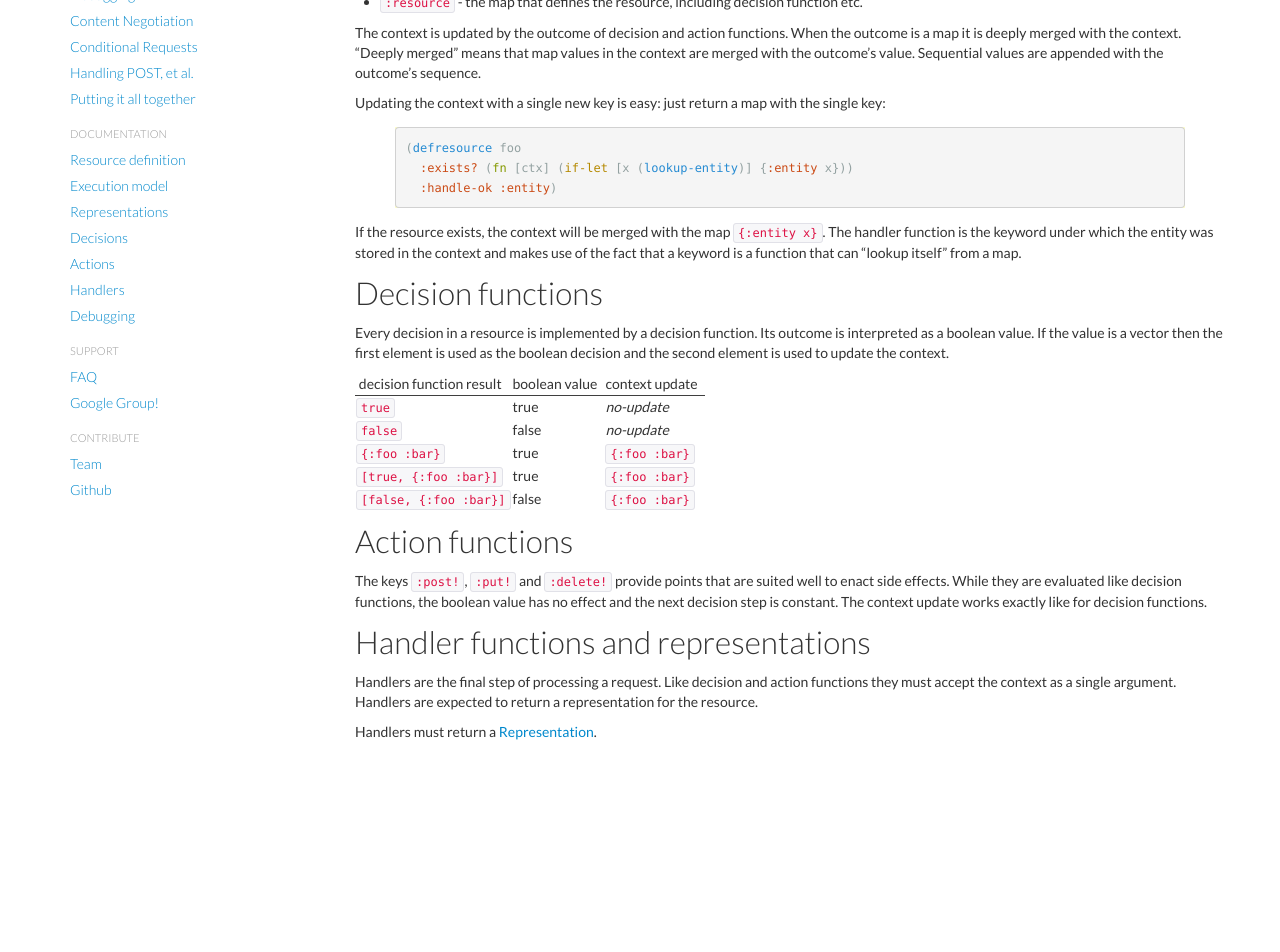
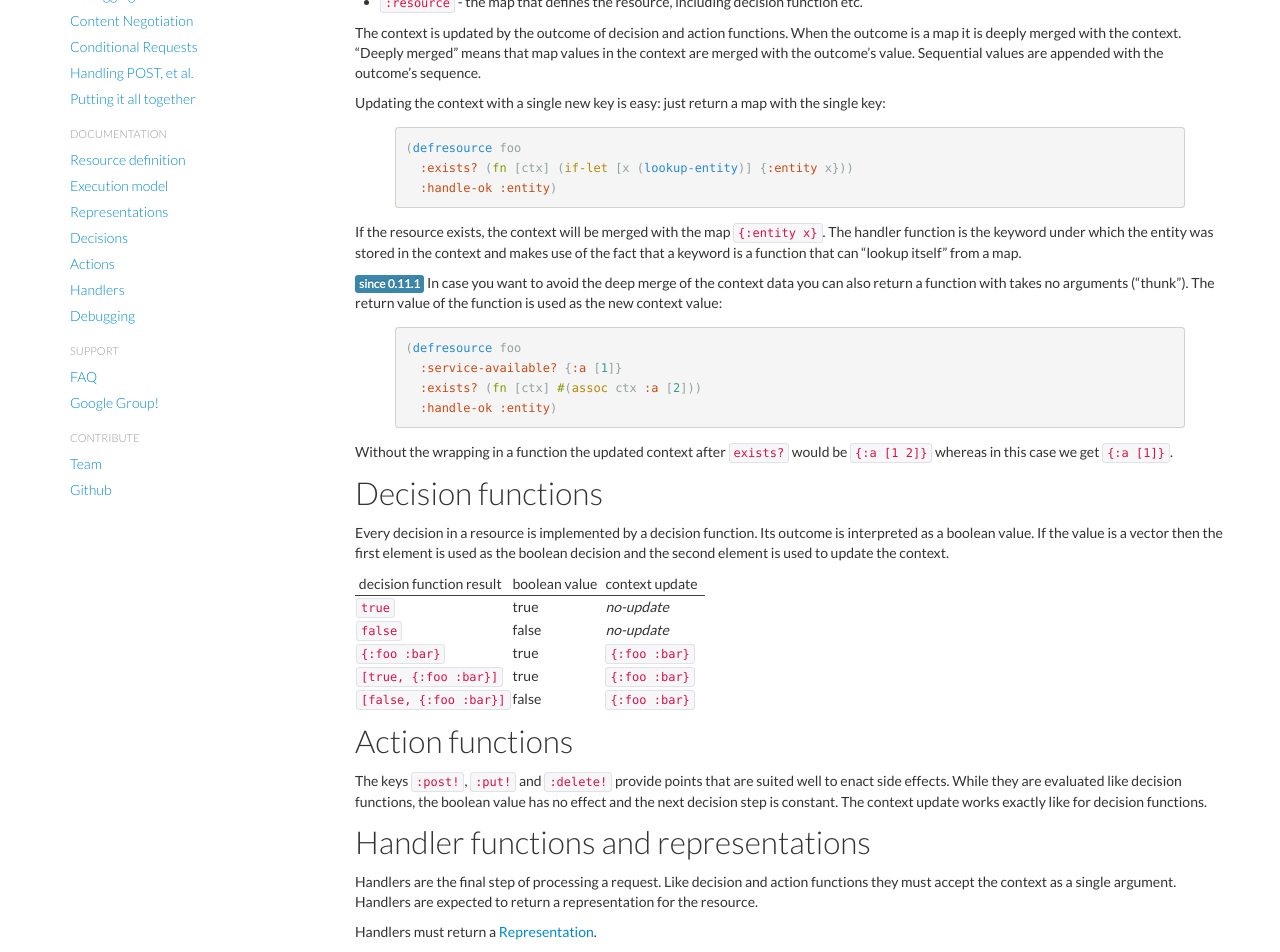
Before and after one commit to clojure-liberator/liberator, a Jekyll site: the page built from doc/execution-model.md, in a window 1280 px wide and 1273 px high. Shown: the part 321-1273 px from the top of the window. Built offline with Jekyll 4.4.1, drawn with Linux system fonts in a browser that asks for light colours; nearby versions of some CDN libraries.

Commit message:
Update for revision 0.11.1

`````diff
--- a/doc/execution-model.md
+++ b/doc/execution-model.md
@@ -41,6 +41,22 @@ If the resource exists, the context will be merged with the map
 the entity was stored in the context and makes use of the fact that
 a keyword is a function that can "lookup itself" from a map.
 
+<span class="label label-info">since 0.11.1</span>
+In case you want to avoid the deep merge of the context data you can
+also return a function with takes no arguments ("thunk"). The return
+value of the function is used as the new context value:
+
+{% highlight clojure %}
+(defresource foo
+  :service-available? {:a [1]}
+  :exists? (fn [ctx] #(assoc ctx :a [2]))
+  :handle-ok :entity)
+{% endhighlight %}
+
+Without the wrapping in a function the updated context after
+```exists?``` would be ````{:a [1 2]}```` whereas in this case we get
+````{:a [1]}````.
+
 ## Decision functions
 
 Every decision in a resource is implemented by a decision function.
`````
Also changed, not shown: index.md (+1 -1 lines), changelog.md.
